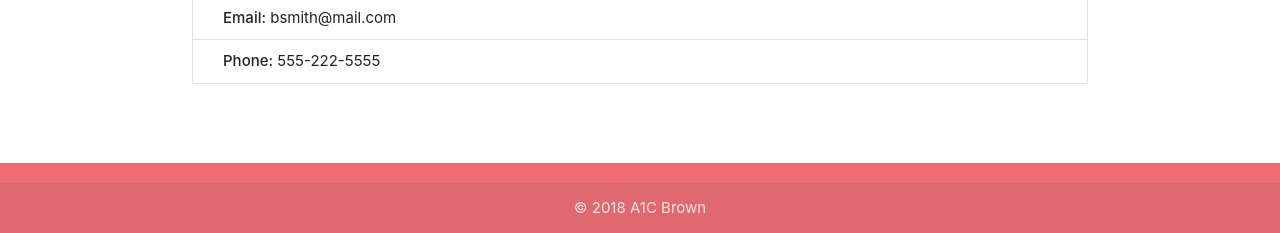
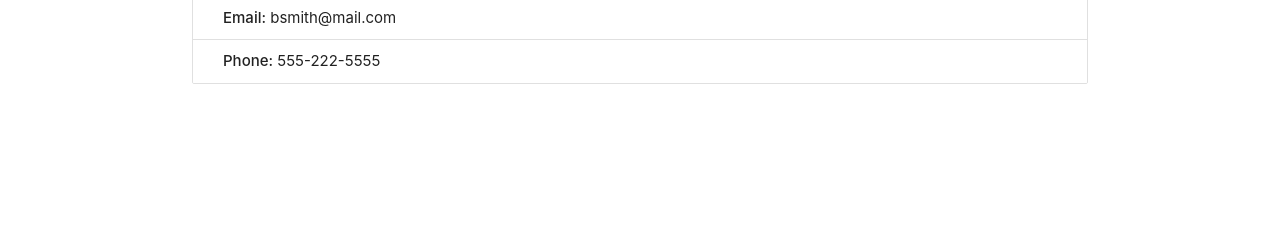
Before and after one commit to eranbrown92/ContactManager, a React app: page / in a window 1280 px wide. Shown: the part 567-800 px from the top of the page. Built offline with nearby package versions, Linux system fonts and the light colour scheme.

Commit message:
removed footer

```diff
--- a/src/components/Footer.js
+++ /dev/null
@@ -1,12 +0,0 @@
-import React from "react";
-
-export default function Footer() {
-  return (
-    <footer class="page-footer">
-      <div class="container" />
-      <div class="footer-copyright">
-        <div class="container">© 2018 A1C Brown</div>
-      </div>
-    </footer>
-  );
-}
--- a/src/index.js
+++ b/src/index.js
@@ -2,7 +2,6 @@ import React from "react";
 import ReactDOM from "react-dom";
 import Header from "./components/Header";
 import Contacts from "./components/Contacts";
-import Footer from "./components/Footer";
 
 import "./styles.css";
 
@@ -12,7 +11,6 @@ class App extends React.Component {
       <div>
         <Header />
         <Contacts />
-        <Footer />
       </div>
     );
   }
--- a/src/styles.css
+++ b/src/styles.css
@@ -1,12 +1,3 @@
 /* .App {
   font-family: sans-serif;
 } */
-footer {
-  position: fixed;
-  left: 0;
-  bottom: 0;
-  width: 100%;
-  background-color: red;
-  color: white;
-  text-align: center;
-}
```
